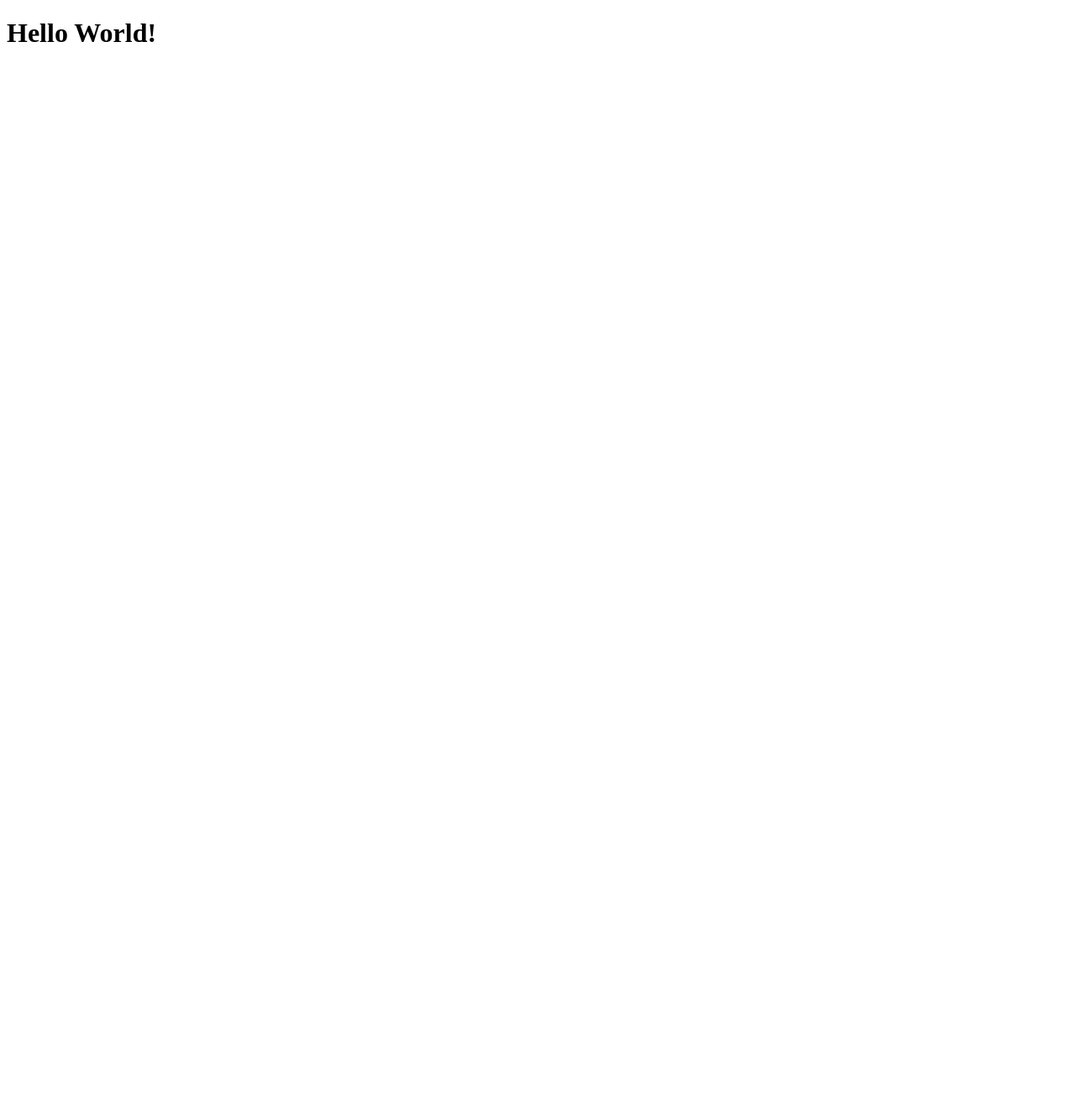
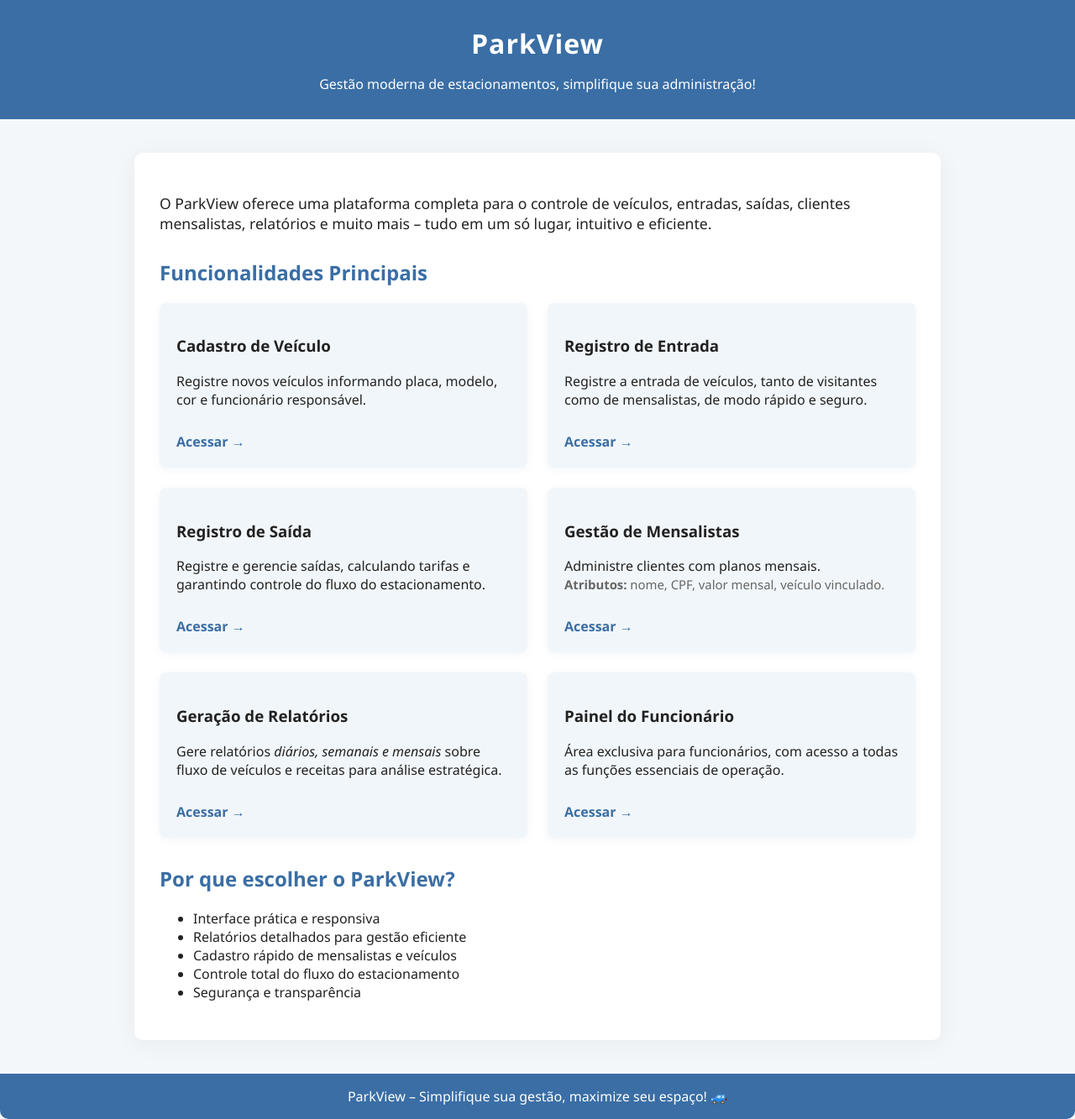
Before and after one commit to Camlui12/Trabalho-PI2-Caio-Camilo-Henrique, a Flask app: page / in a window 1280 px wide. Before the commit the page is almost empty. Shown: the whole page at 84% size. Before the commit the page ends 50 px from the top, so only its background shows below. Run offline with Flask 3, Linux system fonts and the light colour scheme; the visitor is signed in with stand-in values (Sample User, id 1).

Commit message:
Pagina Inicial v1

```diff
--- a/templates/index.html
+++ b/templates/index.html
@@ -1,12 +1,148 @@
 <!DOCTYPE html>
-<html lang="en">
+<html lang="pt-br">
 <head>
     <meta charset="UTF-8">
     <meta name="viewport" content="width=device-width, initial-scale=1.0">
-    <link rel="stylesheet" href="{{ url_for('static', filename='css/index.css')}}">
-    <title>Document</title>
+    <title>ParkView - Gestão de Estacionamento</title>
+    <style>
+        body {
+            font-family: 'Segoe UI', Arial, sans-serif;
+            background: #f4f7fa;
+            color: #222;
+            margin: 0;
+            padding: 0;
+        }
+        header {
+            background: #3a6ea5;
+            color: #fff;
+            padding: 30px 0 15px 0;
+            text-align: center;
+        }
+        main {
+            max-width: 900px;
+            margin: 40px auto;
+            background: #fff;
+            border-radius: 10px;
+            box-shadow: 0 4px 30px rgba(0,0,0,0.05);
+            padding: 30px;
+        }
+        h1 {
+            margin: 0 0 8px 0;
+            letter-spacing: 1px;
+        }
+        h2 {
+            color: #3a6ea5;
+        }
+        .description {
+            margin-bottom: 30px;
+            font-size: 1.1em;
+        }
+        .features {
+            display: flex;
+            flex-wrap: wrap;
+            gap: 24px;
+            margin-bottom: 32px;
+        }
+        .feature {
+            background: #f1f6fa;
+            padding: 20px;
+            flex: 1 1 250px;
+            border-radius: 8px;
+            box-shadow: 0 2px 10px rgba(80,120,180,0.07);
+            transition: box-shadow 0.2s;
+        }
+        .feature:hover {
+            box-shadow: 0 6px 24px rgba(80,120,180,0.13);
+        }
+        .feature a {
+            display: inline-block;
+            margin-top: 12px;
+            color: #3a6ea5;
+            text-decoration: none;
+            font-weight: bold;
+        }
+        .feature a:hover {
+            text-decoration: underline;
+        }
+        .atributos {
+            font-size: 0.93em;
+            color: #666;
+        }
+        footer {
+            background: #3a6ea5;
+            color: #fff;
+            text-align: center;
+            padding: 16px 0;
+            border-radius: 0 0 10px 10px;
+            margin-top: 30px;
+        }
+        @media (max-width: 700px) {
+            main { padding: 16px; }
+            .features { flex-direction: column; }
+        }
+    </style>
 </head>
 <body>
-    <h1>Hello World!</h1>
+    <header>
+        <h1>ParkView</h1>
+        <p>Gestão moderna de estacionamentos, simplifique sua administração!</p>
+    </header>
+    <main>
+        <section class="description">
+            <p>O ParkView oferece uma plataforma completa para o controle de veículos, entradas, saídas, clientes mensalistas, relatórios e muito mais – tudo em um só lugar, intuitivo e eficiente.</p>
+        </section>
+        <section>
+            <h2>Funcionalidades Principais</h2>
+            <div class="features">
+                <div class="feature">
+                    <h3>Cadastro de Veículo</h3>
+                    <p>Registre novos veículos informando placa, modelo, cor e funcionário responsável.</p>
+                    <a href="/cadastro-veiculo">Acessar &rarr;</a>
+                </div>
+                <div class="feature">
+                    <h3>Registro de Entrada</h3>
+                    <p>Registre a entrada de veículos, tanto de visitantes como de mensalistas, de modo rápido e seguro.</p>
+                    <a href="/registro-entrada">Acessar &rarr;</a>
+                </div>
+                <div class="feature">
+                    <h3>Registro de Saída</h3>
+                    <p>Registre e gerencie saídas, calculando tarifas e garantindo controle do fluxo do estacionamento.</p>
+                    <a href="/registro-saida">Acessar &rarr;</a>
+                </div>
+                <div class="feature">
+                    <h3>Gestão de Mensalistas</h3>
+                    <p>Administre clientes com planos mensais.<br>
+                    <span class="atributos">
+                        <strong>Atributos:</strong> nome, CPF, valor mensal, veículo vinculado.
+                    </span>
+                    </p>
+                    <a href="/mensalistas">Acessar &rarr;</a>
+                </div>
+                <div class="feature">
+                    <h3>Geração de Relatórios</h3>
+                    <p>Gere relatórios <em>diários, semanais e mensais</em> sobre fluxo de veículos e receitas para análise estratégica.</p>
+                    <a href="/relatorios">Acessar &rarr;</a>
+                </div>
+                <div class="feature">
+                    <h3>Painel do Funcionário</h3>
+                    <p>Área exclusiva para funcionários, com acesso a todas as funções essenciais de operação.</p>
+                    <a href="/funcionarios">Acessar &rarr;</a>
+                </div>
+            </div>
+        </section>
+        <section>
+            <h2>Por que escolher o ParkView?</h2>
+            <ul>
+                <li>Interface prática e responsiva</li>
+                <li>Relatórios detalhados para gestão eficiente</li>
+                <li>Cadastro rápido de mensalistas e veículos</li>
+                <li>Controle total do fluxo do estacionamento</li>
+                <li>Segurança e transparência</li>
+            </ul>
+        </section>
+    </main>
+    <footer>
+        ParkView – Simplifique sua gestão, maximize seu espaço! 🚙
+    </footer>
 </body>
 </html>
```
